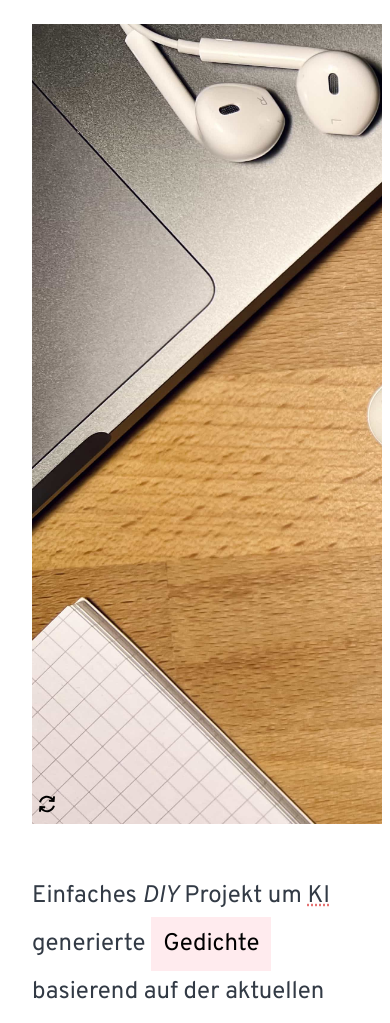
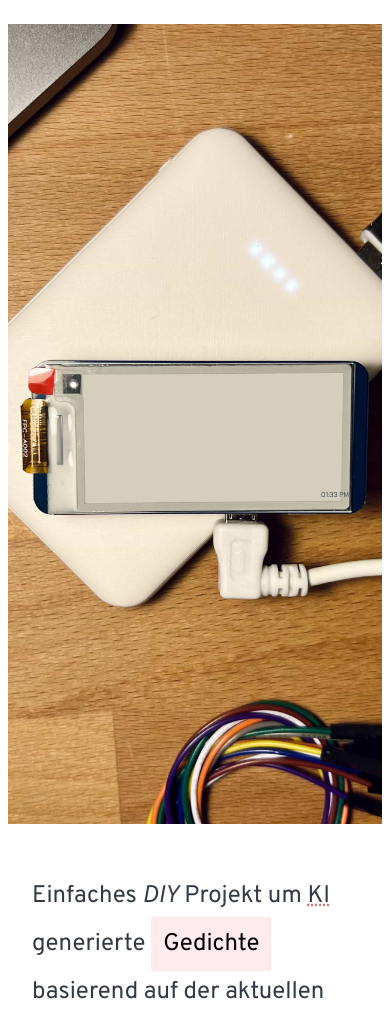
Before and after one commit to jackd248/jackd248.github.io, a PHP site: page /clockwork-ai in a window 390 px wide. Shown: the part 217-1240 px from the top of the page. Run offline with PHP 8.4, Linux system fonts and the light colour scheme.

Commit message:
fix: preview wrapper for mobile

```diff
--- a/clockwork-ai/assets/style/style.css
+++ b/clockwork-ai/assets/style/style.css
@@ -232,7 +232,7 @@ a:hover {
 }
 
 @media screen and (max-width: 1200px) {
-    section .wrapper {
+    section .preview-wrapper {
         margin-left: 50%;
         transform: translateX(-50%);
     }
```
